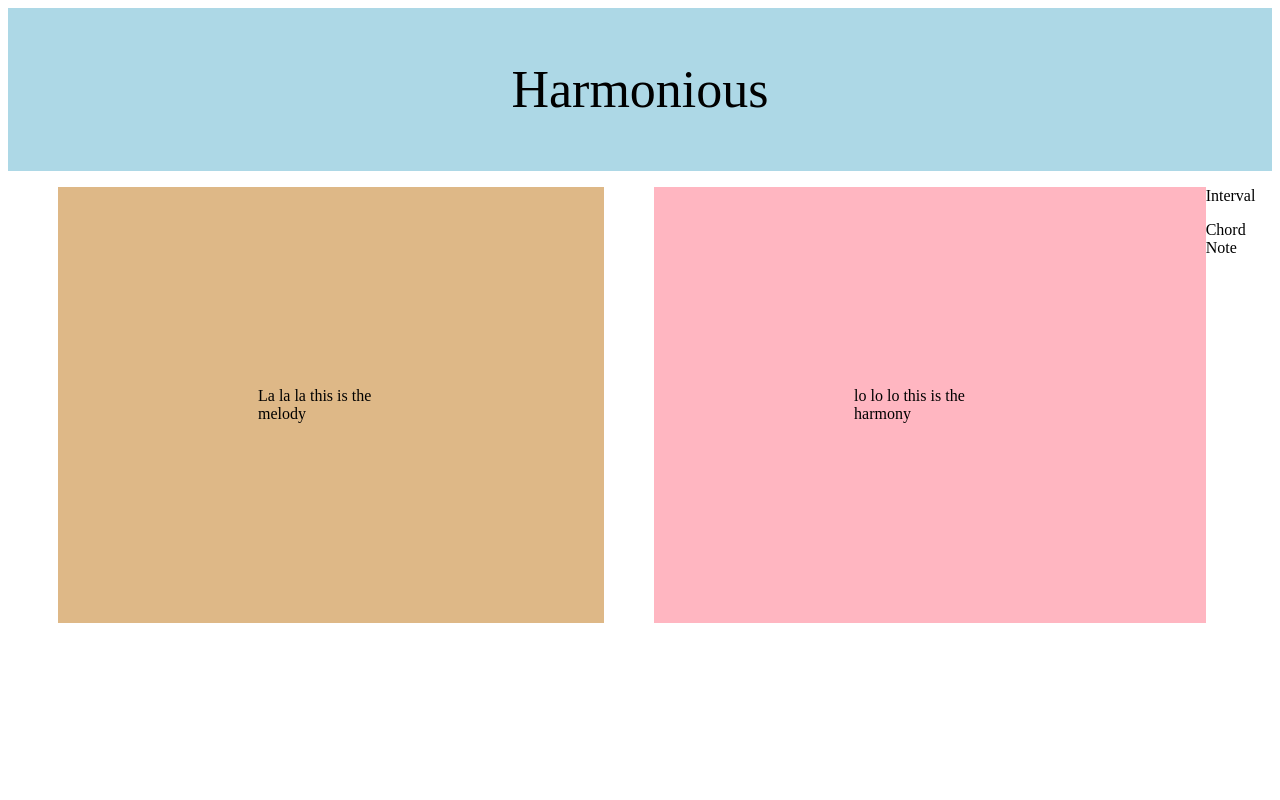
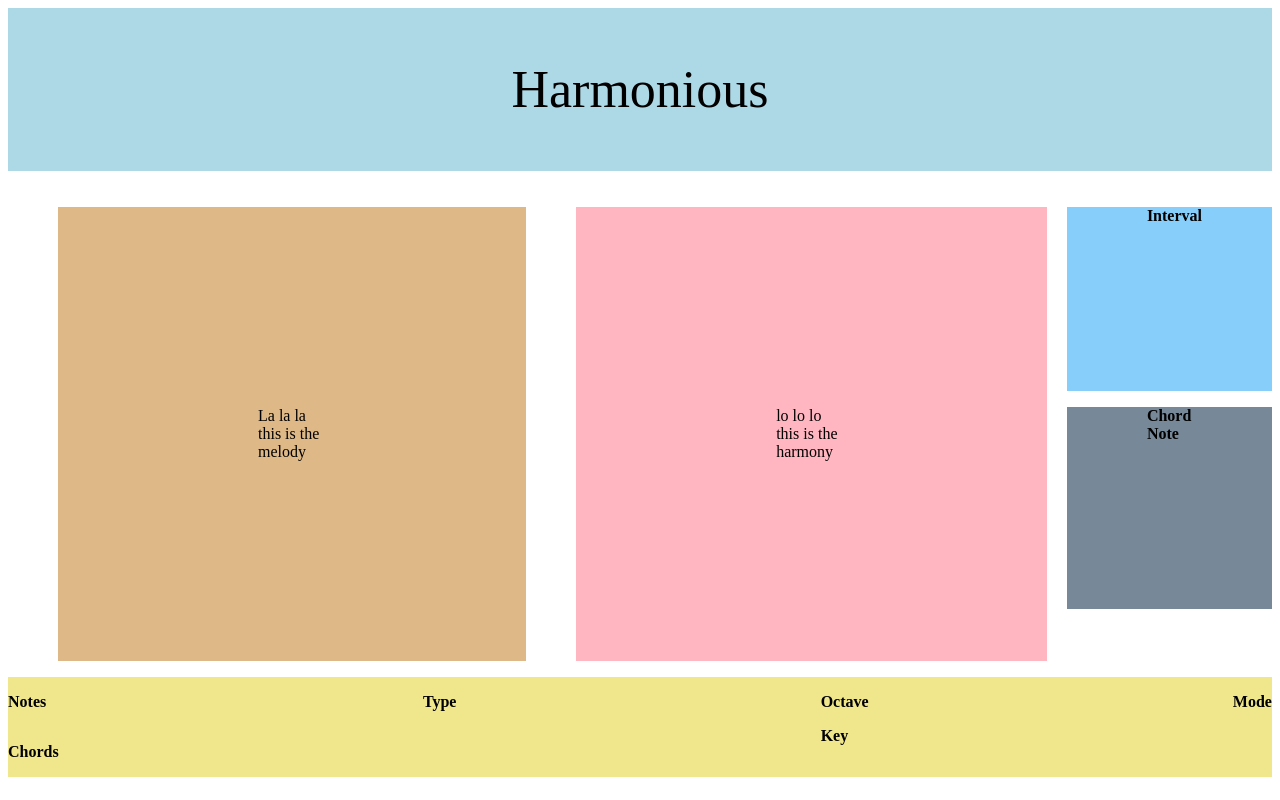
Before and after one commit to andrewvt97/Harmonious, a React (Vite) app: page / in a window 1280 px wide. Built offline with nearby package versions, Linux system fonts and the light colour scheme.

Commit message:
Add structure for button component

```diff
--- a/src/components/App.jsx
+++ b/src/components/App.jsx
@@ -21,6 +21,31 @@ function App() {
             </div>
           </div>
         </div>
+        <div className='control-section'>
+          <div className='music-components'>
+            <div className='note-buttons'>
+              <p> Notes </p>
+            </div>
+            <div className='chord-buttons'>
+              <p> Chords </p>
+            </div>
+          </div>
+          <div className='note-type-buttons'>
+            <p> Type</p>
+          </div>
+          <div className='range'>
+            <div className='chord-buttons'>
+              <p> Octave </p>
+            </div>
+            <div className='chord-buttons'>
+              <p> Key </p>
+            </div>
+          </div>
+          <div className='functionality-buttons'>
+            <p> Mode</p>
+          </div>
+
+        </div>
       </>
 
 
--- a/src/styles/App.css
+++ b/src/styles/App.css
@@ -23,6 +23,7 @@
 
 .display {
   display: flex;
+  margin-top: 20px;
 }
 
 .melody-display {
@@ -36,3 +37,33 @@
   margin-left: 50px;
   padding: 200px 200px 200px 200px;
 }
+
+.harmony-settings {
+  margin-left: 20px;
+}
+
+.interval-settings {
+  background-color: lightskyblue;
+  padding: 0 70px 150px 80px;
+  font-weight: bold;
+}
+
+
+.chord-note-settings {
+  background-color: lightslategrey;
+  padding: 0 70px 150px 80px;
+  font-weight: bold;
+}
+
+.control-section {
+  display: flex;
+  justify-content: space-between;
+  font-weight: bold;
+  background-color: khaki;
+}
+
+.music-components {
+  display: flex;
+  flex-direction: column;
+  justify-content: space-between;
+}
```
